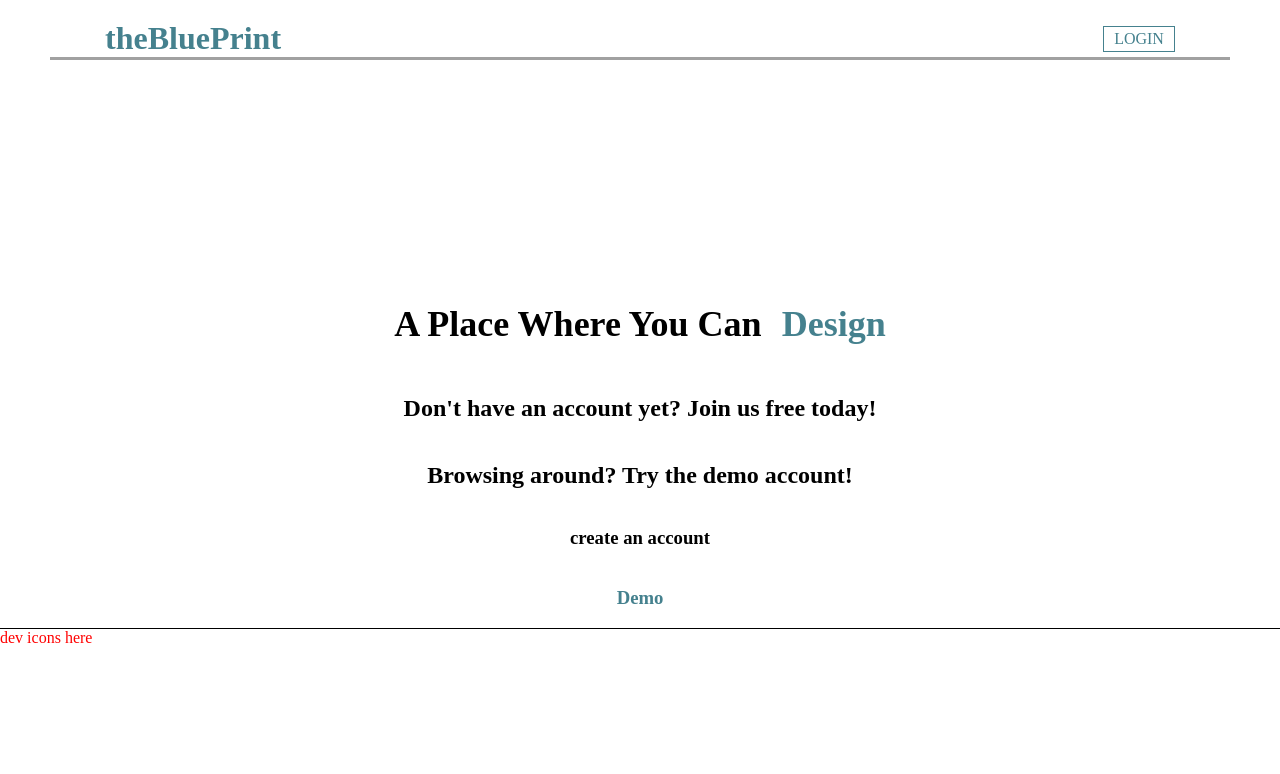
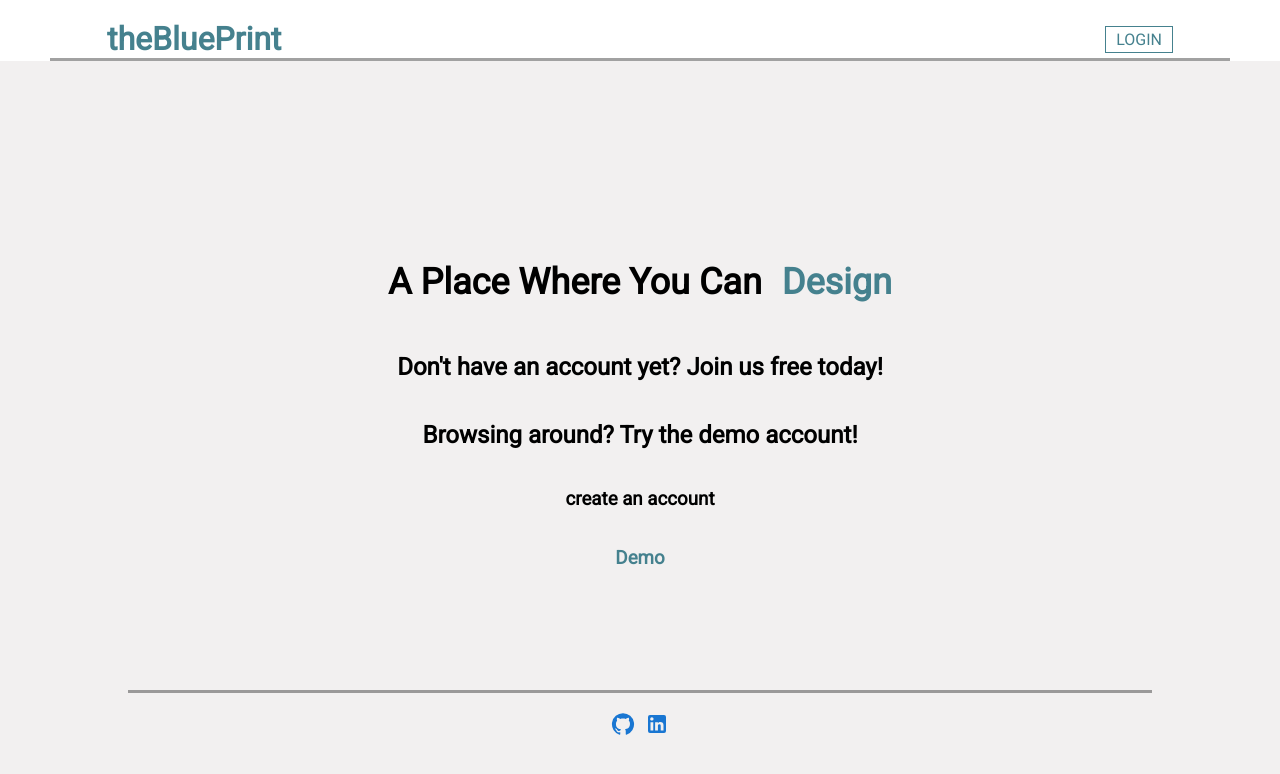
Before and after one commit to gootieno/theBluePrint, a React (Create React App) app in the folder frontend/: page / in a window 1280 px wide. Shown: the top 774 px of the page. Built offline with nearby package versions, Linux system fonts and the light colour scheme.

Commit message:
styled landing page with about me icons. Imported material ui and google fonts

```diff
--- a/frontend/package.json
+++ b/frontend/package.json
@@ -3,8 +3,12 @@
 	"version": "0.1.0",
 	"private": true,
 	"dependencies": {
+		"@emotion/react": "^11.5.0",
+		"@emotion/styled": "^11.3.0",
 		"@material-ui/core": "^4.11.3",
 		"@material-ui/icons": "^4.11.2",
+		"@mui/icons-material": "^5.0.5",
+		"@mui/material": "^5.0.6",
 		"@testing-library/jest-dom": "^5.11.10",
 		"@testing-library/react": "^11.2.5",
 		"@testing-library/user-event": "^12.8.3",
--- a/frontend/public/index.html
+++ b/frontend/public/index.html
@@ -5,6 +5,9 @@
 		<meta name="viewport" content="width=device-width, initial-scale=1" />
 		<meta name="theme-color" content="#000000" />
 		<link rel="manifest" href="%PUBLIC_URL%/manifest.json" />
+		<link rel="preconnect" href="https://fonts.googleapis.com">
+		<link rel="preconnect" href="https://fonts.gstatic.com" crossorigin>
+		<link href="https://fonts.googleapis.com/css2?family=Roboto&display=swap" rel="stylesheet">
 		<title>theBluePrint</title>
 	</head>
 	<body>
--- a/frontend/src/components/LandingPage/index.js
+++ b/frontend/src/components/LandingPage/index.js
@@ -5,6 +5,9 @@ import { loginUser } from "../../redux/user";
 
 import LoginModal from "../LoginModal";
 import NavBar from "../NavBar";
+
+import GitHubIcon from "@mui/icons-material/GitHub";
+import LinkedInIcon from "@mui/icons-material/LinkedIn";
 
 import "./landingpage.css";
 
@@ -36,7 +39,10 @@ const LandingPage = () => {
             </h3>
           </div>
         </div>
-        <div id="landing-page-footer">dev icons here</div>
+        <div id="landing-page-footer">
+          <GitHubIcon id="landing-page-github" color="primary" />
+          <LinkedInIcon id="landing-page-linkedin" color="primary" />
+        </div>
       </div>
     </>
   );
--- a/frontend/src/components/LandingPage/landingpage.css
+++ b/frontend/src/components/LandingPage/landingpage.css
@@ -3,6 +3,7 @@
   display: flex;
   justify-content: center;
   flex-direction: column;
+  background-color: rgba(232, 229, 229, 0.566);
 }
 
 #landing-page-message-container {
@@ -14,6 +15,8 @@
   display: flex;
   font-size: 1.5em;
   justify-content: center;
+  align-items: center;
+  margin-top: 50px;
 }
 
 #landing-page-revolving-text {
@@ -36,12 +39,20 @@
   justify-content: center;
   flex-direction: column;
   align-items: center;
+  margin-bottom: 8%;
 }
 
 #registration-text {
   text-align: center;
 }
 #landing-page-footer {
-  border-top: 1px solid black;
+  border-top: 1mm solid rgba(52, 52, 52, 0.463);
   color: red;
+  text-align: center;
+  margin: 0% 10%;
+  padding-top: 1.5%;
 }
+
+#landing-page-github {
+  padding-right: 10px;
+}
--- a/frontend/src/index.css
+++ b/frontend/src/index.css
@@ -1,4 +1,8 @@
 /* TODO Add site wide styles */
+html {
+  font-family: "Roboto";
+}
+
 body {
   padding: 0;
   margin: 0;
```
